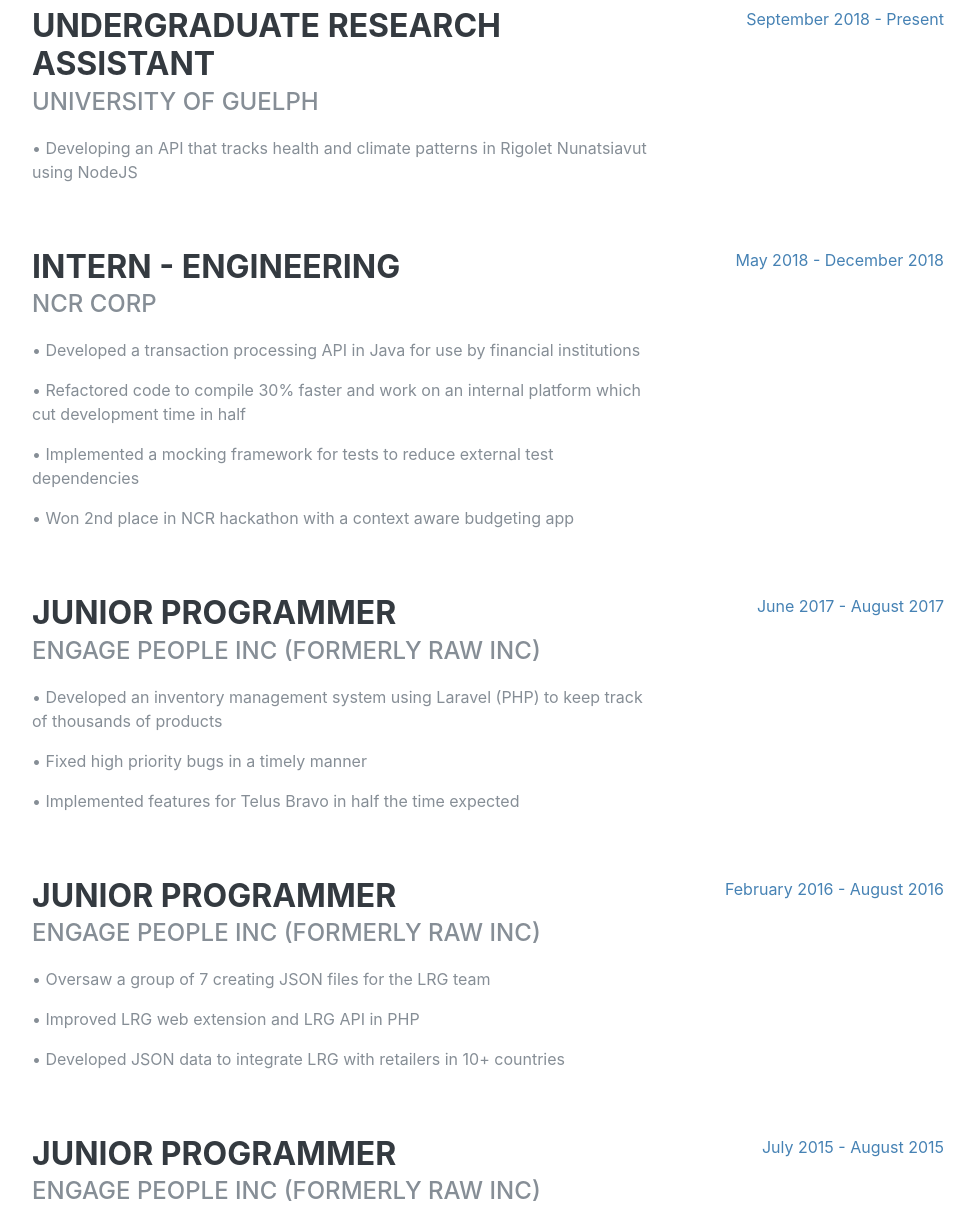
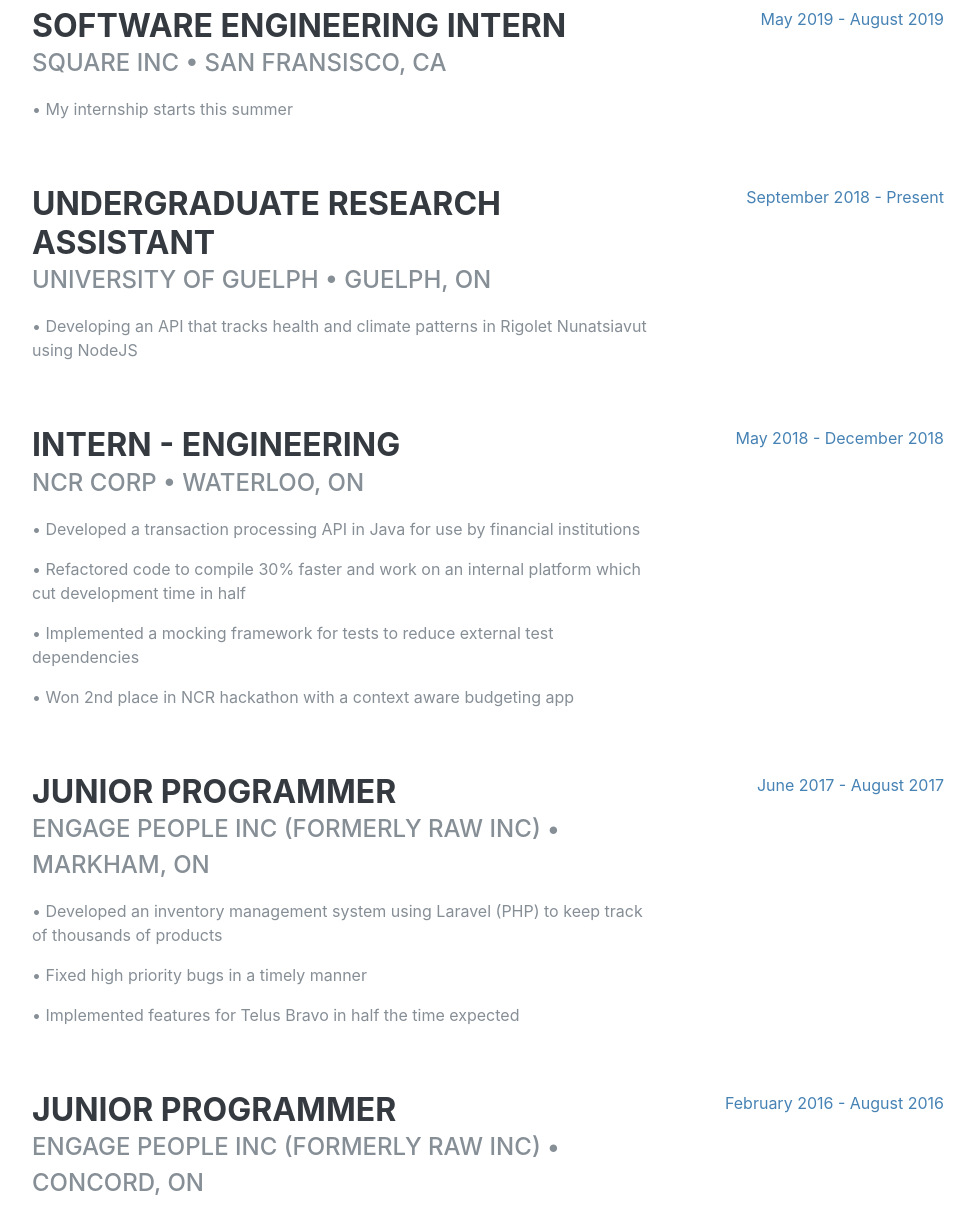
Before and after one commit to joshmsamuels/online-portfolio, a plain HTML site: page index.html in a window 1280 px wide. Shown: the part 3260-4472 px from the top of the page, without its empty margins (288-1263 px from the left). Drawn offline with Linux system fonts and the light colour scheme; a web font is replaced by a local one.

Commit message:
Added square and locations to portfolio

```diff
--- a/index.html
+++ b/index.html
@@ -165,21 +165,34 @@
 
         <div class="resume-item d-flex flex-column flex-md-row justify-content-between mb-5">
           <div class="resume-content">
-            <h3 class="mb-0">Undergraduate Research Assistant</h3>
-            <div class="subheading mb-3">University of Guelph</div>
+            <h3 class="mb-0">Software Engineering Intern</h3>
+            <div class="subheading mb-3">Square Inc &bull; San Fransisco, CA</div>
             <p>
-                &bull; Developing an API that tracks health and climate patterns in Rigolet Nunatsiavut using NodeJS
+                &bull; My internship starts this summer
             </p>
           </div>
           <div class="resume-date text-md-right">
-            <span class="text-primary">September 2018 - Present</span>
+            <span class="text-primary">May 2019 - August 2019</span>
           </div>
         </div>
 
         <div class="resume-item d-flex flex-column flex-md-row justify-content-between mb-5">
+            <div class="resume-content">
+              <h3 class="mb-0">Undergraduate Research Assistant</h3>
+              <div class="subheading mb-3">University of Guelph &bull; Guelph, ON</div>
+              <p>
+                  &bull; Developing an API that tracks health and climate patterns in Rigolet Nunatsiavut using NodeJS
+              </p>
+            </div>
+            <div class="resume-date text-md-right">
+              <span class="text-primary">September 2018 - Present</span>
+            </div>
+          </div>
+
+        <div class="resume-item d-flex flex-column flex-md-row justify-content-between mb-5">
           <div class="resume-content">
             <h3 class="mb-0">Intern - Engineering</h3>
-            <div class="subheading mb-3">NCR Corp</div>
+            <div class="subheading mb-3">NCR Corp &bull; Waterloo, ON</div>
             <p>
                 &bull; Developed a transaction processing API in Java for use by financial institutions
             </p>
@@ -201,7 +214,7 @@
         <div class="resume-item d-flex flex-column flex-md-row justify-content-between mb-5">
           <div class="resume-content">
             <h3 class="mb-0">Junior Programmer</h3>
-            <div class="subheading mb-3">Engage People Inc (Formerly RAW Inc)</div>
+            <div class="subheading mb-3">Engage People Inc (Formerly RAW Inc) &bull; Markham, ON</div>
             <p>
                 &bull; Developed an inventory management system using Laravel (PHP) to keep track of thousands of products
             </p>
@@ -220,7 +233,7 @@
         <div class="resume-item d-flex flex-column flex-md-row justify-content-between mb-5">
             <div class="resume-content">
               <h3 class="mb-0">Junior Programmer</h3>
-              <div class="subheading mb-3">Engage People Inc (Formerly RAW Inc)</div>
+              <div class="subheading mb-3">Engage People Inc (Formerly RAW Inc) &bull; Concord, ON</div>
               <p>
                   &bull; Oversaw a group of 7 creating JSON files for the LRG team
               </p>
@@ -239,7 +252,7 @@
           <div class="resume-item d-flex flex-column flex-md-row justify-content-between mb-5">
               <div class="resume-content">
                 <h3 class="mb-0">Junior Programmer</h3>
-                <div class="subheading mb-3">Engage People Inc (Formerly RAW Inc)</div>
+                <div class="subheading mb-3">Engage People Inc (Formerly RAW Inc) &bull; Concord, ON</div>
                 <p>
                     &bull; Developed sports team tracking software with many features including CPU generated teams, Google analytics and Google
                     SSO in Laravel (PHP)
```
